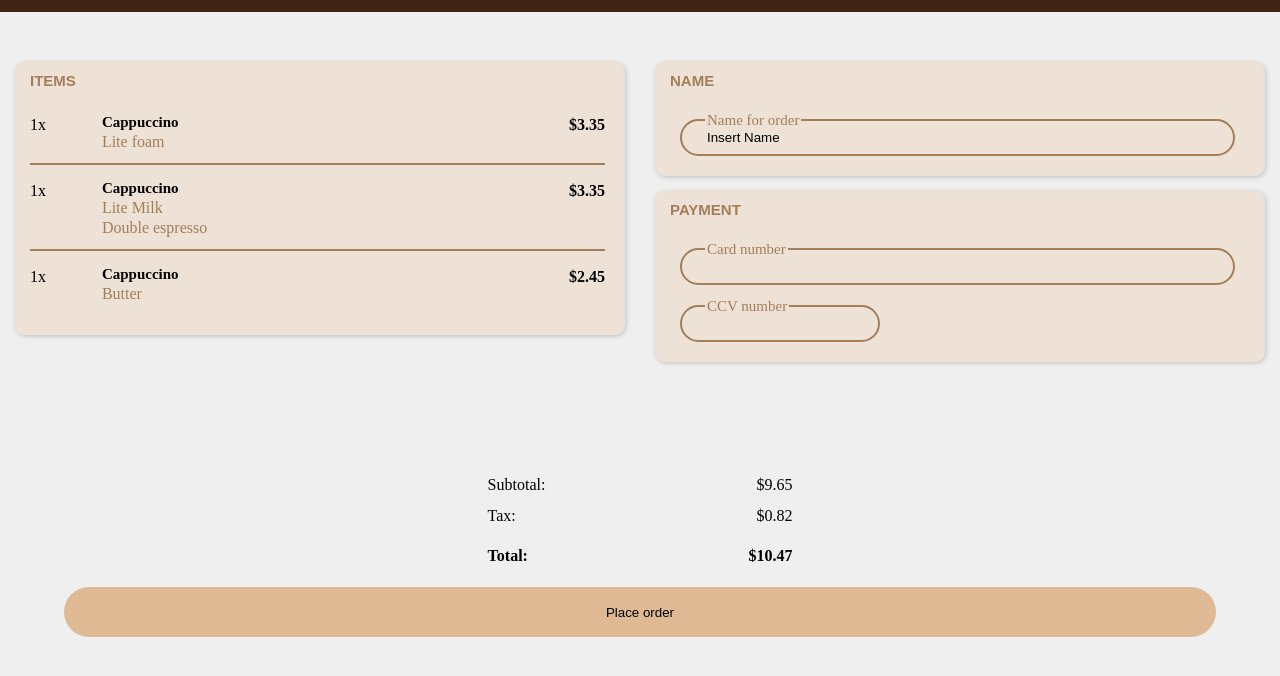
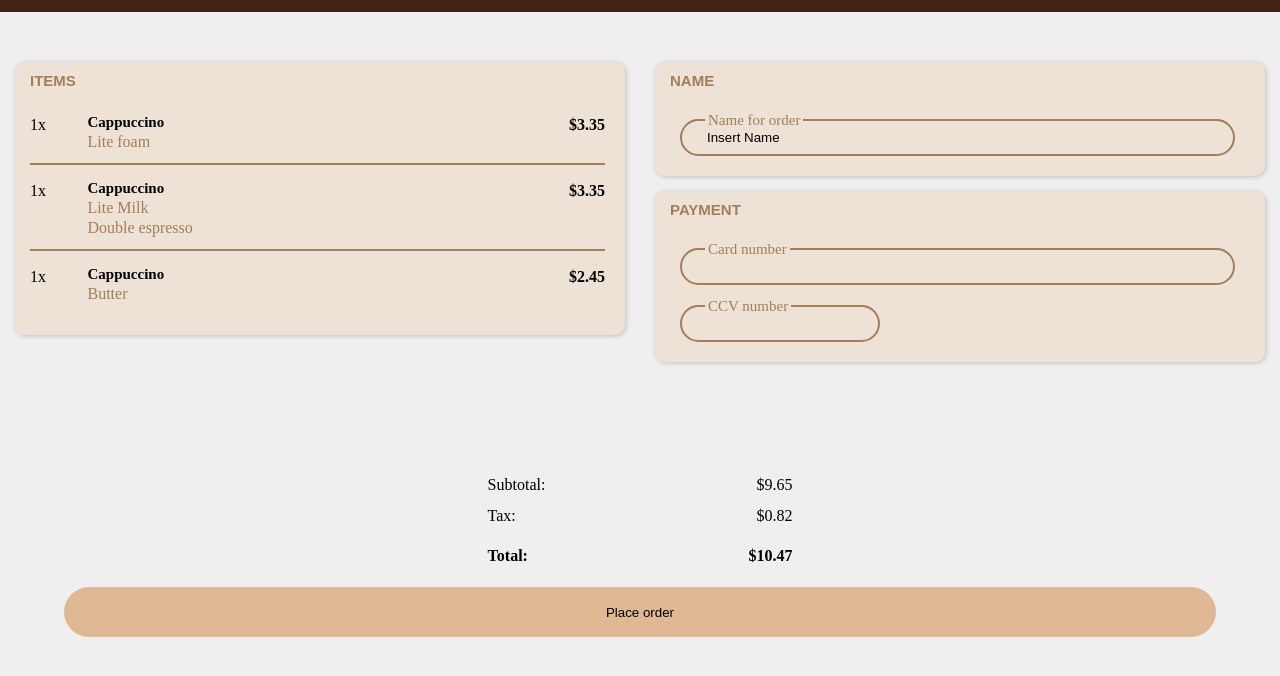
Before and after one commit to nickpastoria/Frontend_Masters_Complete_Beginners, a plain HTML site: page coffee_masters/index.html in a window 1280 px wide. Shown: the part 58-734 px from the top of the page. Drawn offline with Linux system fonts and the light colour scheme.

Commit message:
Changed some lines from watching code review

```diff
--- a/coffee_masters/style.css
+++ b/coffee_masters/style.css
@@ -83,7 +83,7 @@ p {
 
 .item-container {
   display: grid;
-  grid-template-columns: 1fr 6fr 1fr;
+  grid-template-columns: 1fr 8fr 1fr;
   padding: 0px;
   margin-top: 5px;
   margin-bottom: 10px;
@@ -110,7 +110,7 @@ p {
 }
 
 .fullwidth-input {
-  background-color: var(--window-background);
+  background-color: rgba(0, 0, 0, 0);
   border-color: var(--tertiary-color);
   padding: 9px;
   border-radius: 25px;
@@ -130,7 +130,7 @@ p {
   position: absolute;
   left: 25px;
   top: -9px;
-  padding: 0px 2px;
+  padding: 0px 3px;
 }
 
 .item-container:last-child {
```
